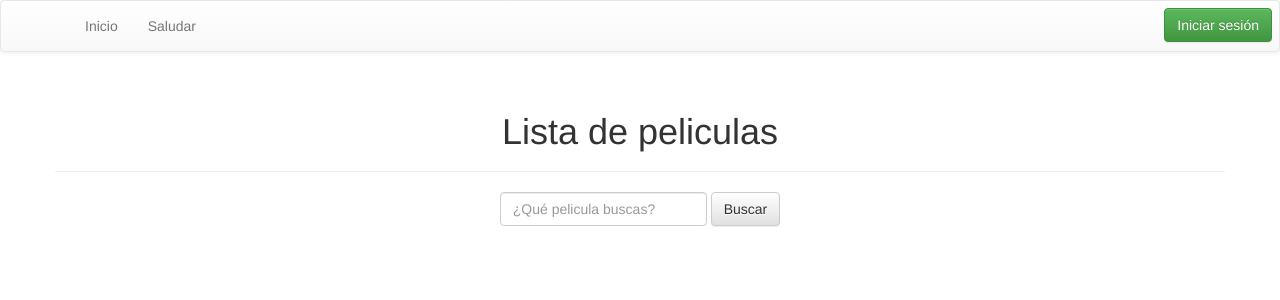
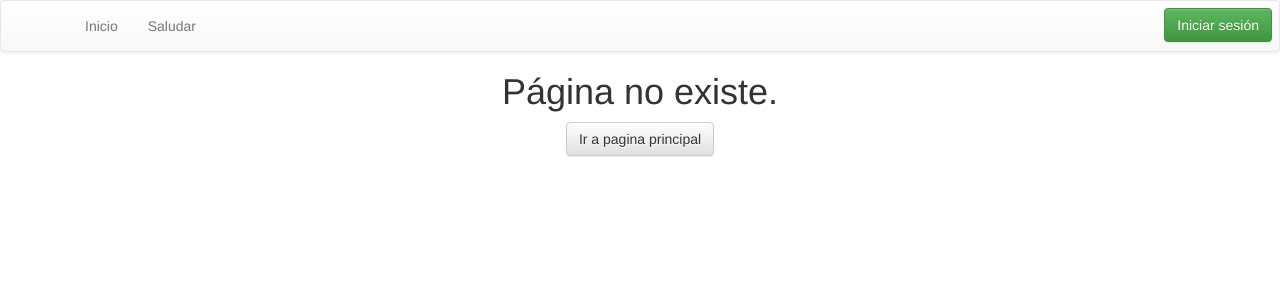
Before and after one commit to ivangonzalezg/peliculas, a React (Create React App) app: page /peliculas in a window 1280 px wide. Shown: the top 300 px of the page. Built offline with nearby package versions, Linux system fonts and the light colour scheme; what auth0-js would draw is missing.

Commit message:
Arreglado vista de '/peliculas'

```diff
--- a/src/componentes/App.js
+++ b/src/componentes/App.js
@@ -18,7 +18,9 @@ export class App extends Component {
           <Switch>
             <Route path="/" component={Inicio} exact />
             <Route path="/saludar" component={Saludo} exact />
-            <Route path="/peliculas" component={Pelicula} exact />
+            {this.props.auth.isAuthenticated() && (
+              <Route path="/peliculas" component={Pelicula} exact />
+            )}
             <Route path="/callback" component={Callback} exact />
             <Route path="/cargando" component={Cargando} exact />
             <Route component={PaginaNoExiste} />
--- a/src/componentes/PaginaNoExiste.js
+++ b/src/componentes/PaginaNoExiste.js
@@ -4,7 +4,7 @@ import { Form, Button } from 'react-bootstrap'
 export class PaginaNoExiste extends Component {
   render() {
     return (
-      <div>
+      <div style={{textAlign:"center"}}>
         <h1>Página no existe.</h1>
         <Form action="/">
           <Button type="submit">Ir a pagina principal</Button>
```
